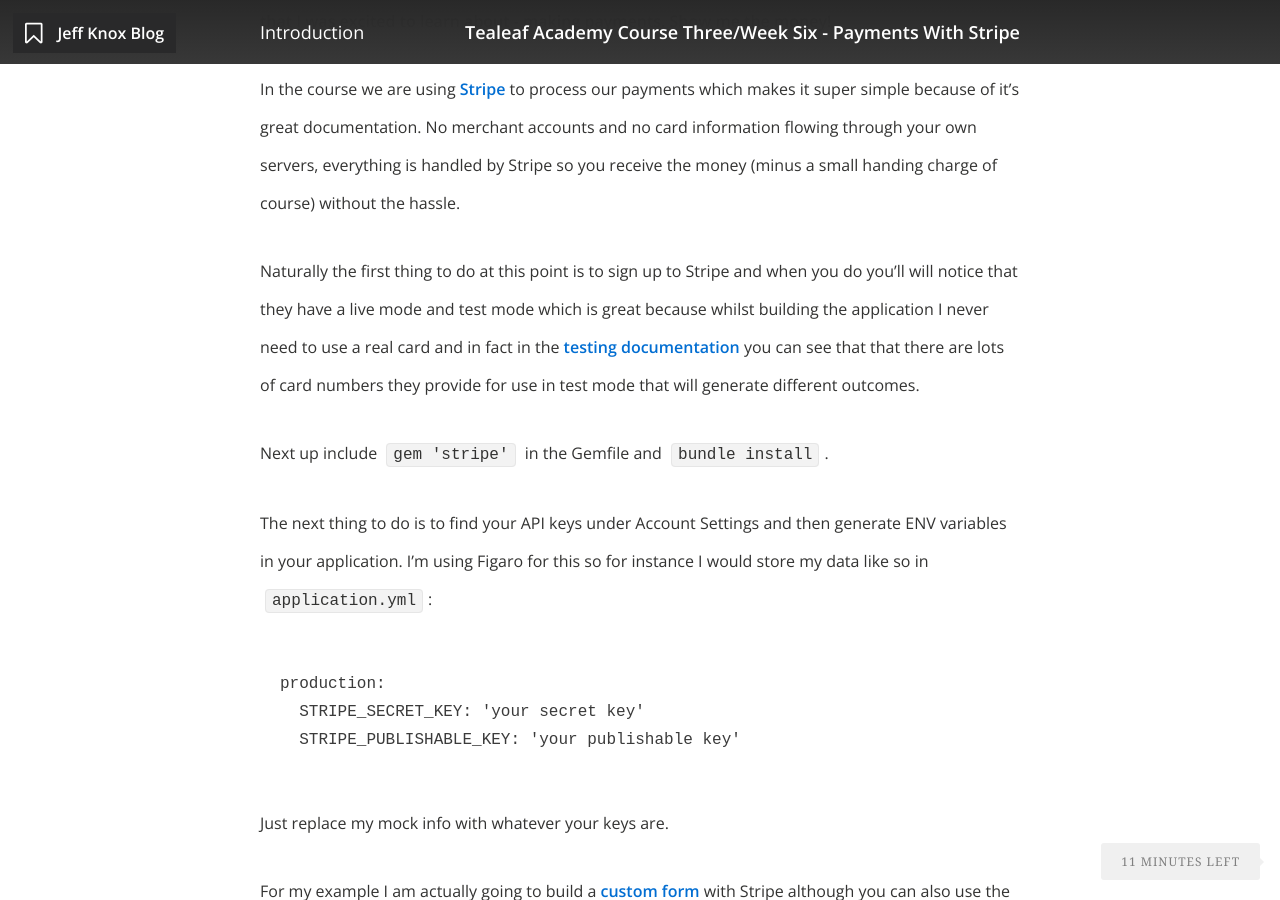
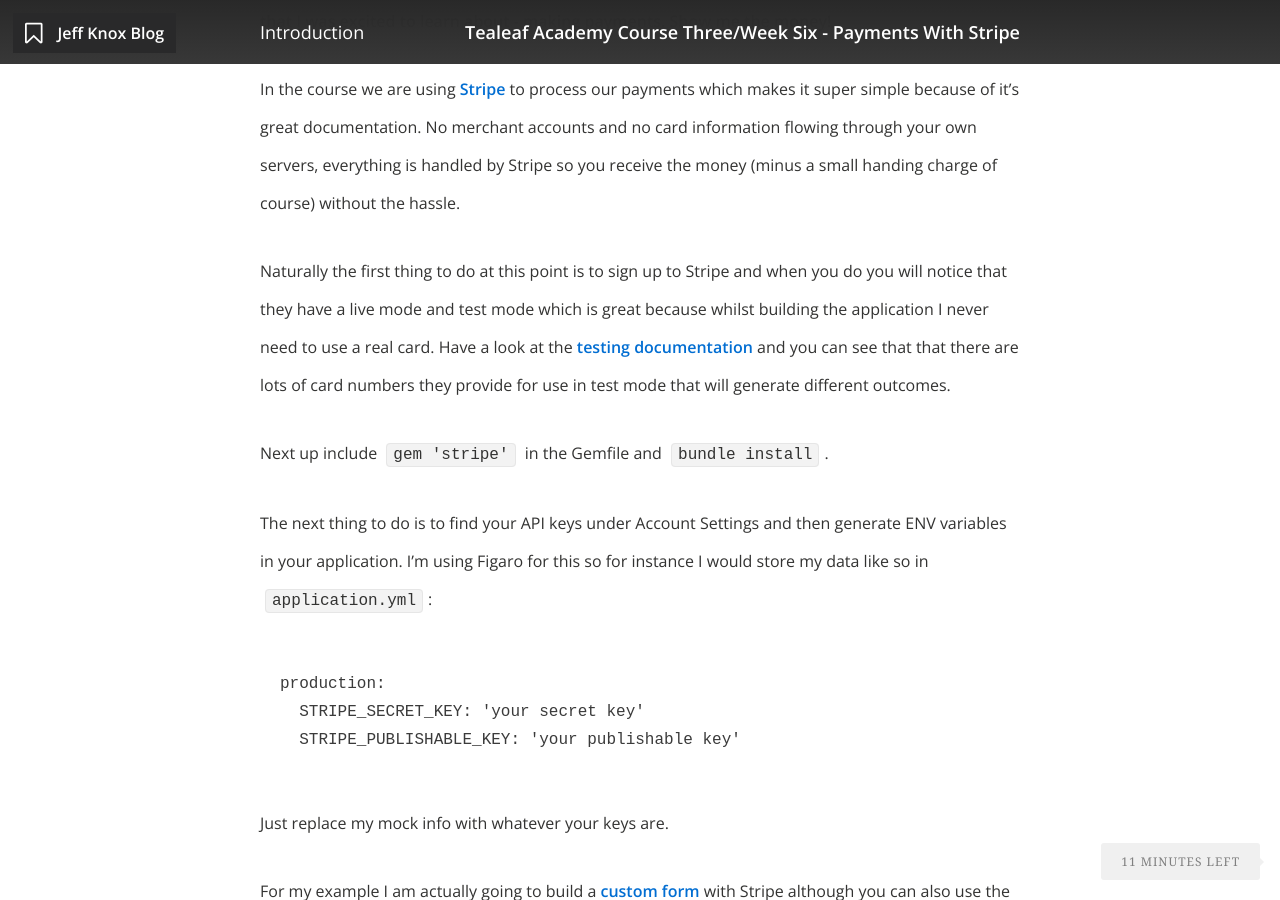
Before and after one commit to knoxjeffrey/knoxjeffrey.github.io, a Jekyll site: the page built from _posts/2015-03-23-course-three-week-six-payments-with-stripe.markdown, in a window 1280 px wide and 900 px high, scrolled down 392 px. Built offline with Jekyll 4.4.1, drawn with Linux system fonts in a browser that asks for light colours; nearby versions of some CDN libraries; some of the changed text lies outside the part shown.

Commit message:
clean up errors on payments with stripe

````diff
--- a/_posts/2015-03-23-course-three-week-six-payments-with-stripe.markdown
+++ b/_posts/2015-03-23-course-three-week-six-payments-with-stripe.markdown
@@ -14,7 +14,7 @@
 
 In the course we are using [Stripe](https://stripe.com/) to process our payments which makes it super simple because of it's great documentation. No merchant accounts and no card information flowing through your own servers, everything is handled by Stripe so you receive the money (minus a small handing charge of course) without the hassle.
 
-Naturally the first thing to do at this point is to sign up to Stripe and when you do you'll will notice that they have a live mode and test mode which is great because whilst building the application I never need to use a real card and in fact in the [testing documentation](https://stripe.com/docs/testing) you can see that that there are lots of card numbers they provide for use in test mode that will generate different outcomes.
+Naturally the first thing to do at this point is to sign up to Stripe and when you do you will notice that they have a live mode and test mode which is great because whilst building the application I never need to use a real card.  Have a look at the [testing documentation](https://stripe.com/docs/testing) and you can see that that there are lots of card numbers they provide for use in test mode that will generate different outcomes.
 
 Next up include ```gem 'stripe'``` in the Gemfile and ```bundle install```.
 
````
Also changed, not shown: other parts of _posts/2015-03-23-course-three-week-six-payments-with-stripe.markdown (+1 -1 lines).
